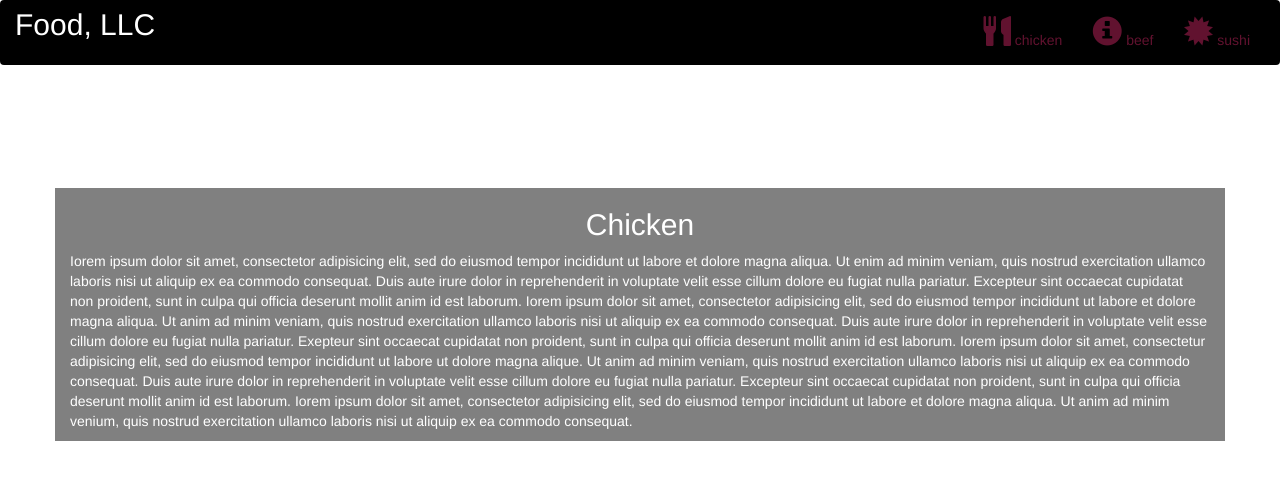
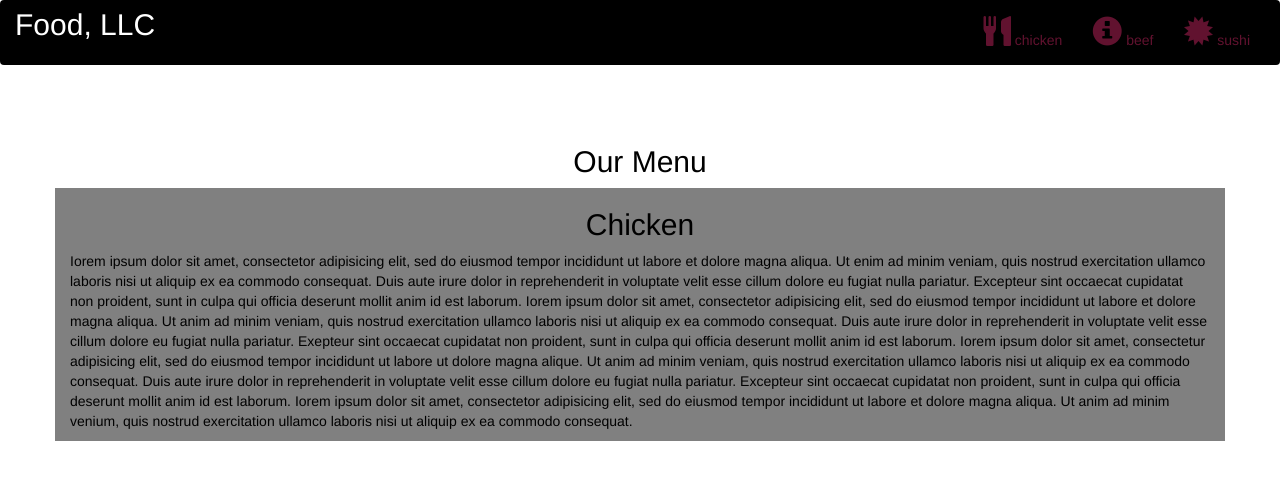
Before and after one commit to MithilaSrijoniMitra/GlowingAdventure, a plain HTML site: page A2.html in a window 1280 px wide. Drawn offline with nearby package versions, Linux system fonts and the light colour scheme.

Commit message:
Update style2.css

```diff
--- a/style2.css
+++ b/style2.css
@@ -10,8 +10,8 @@ background-color: black;
 color: #61122F;
 }
 body{
-	background-color: #FFFFFF;
-	color: white;
+	background-color: white;
+	color: black;
 }
 .glyphicon{
 	font-size: 30px;
```
